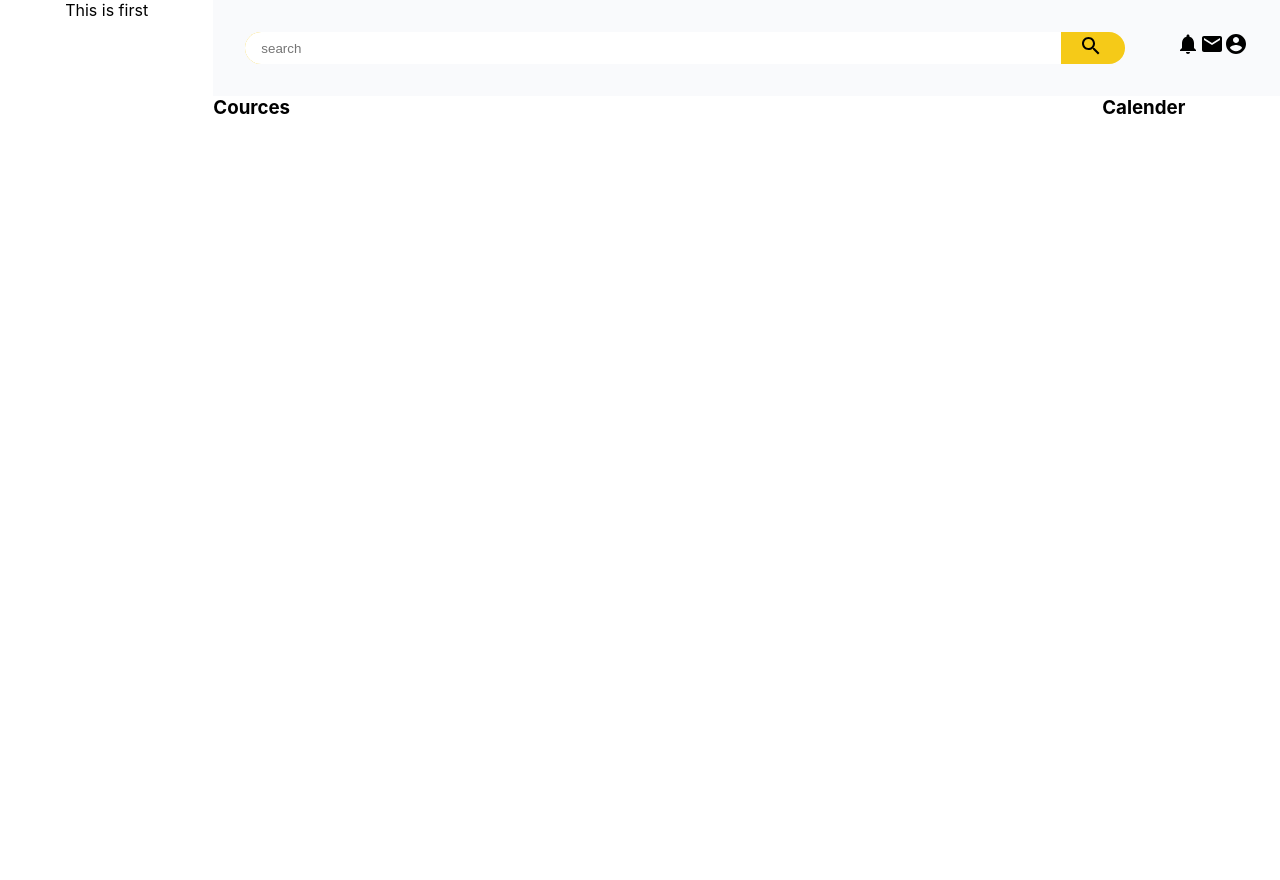
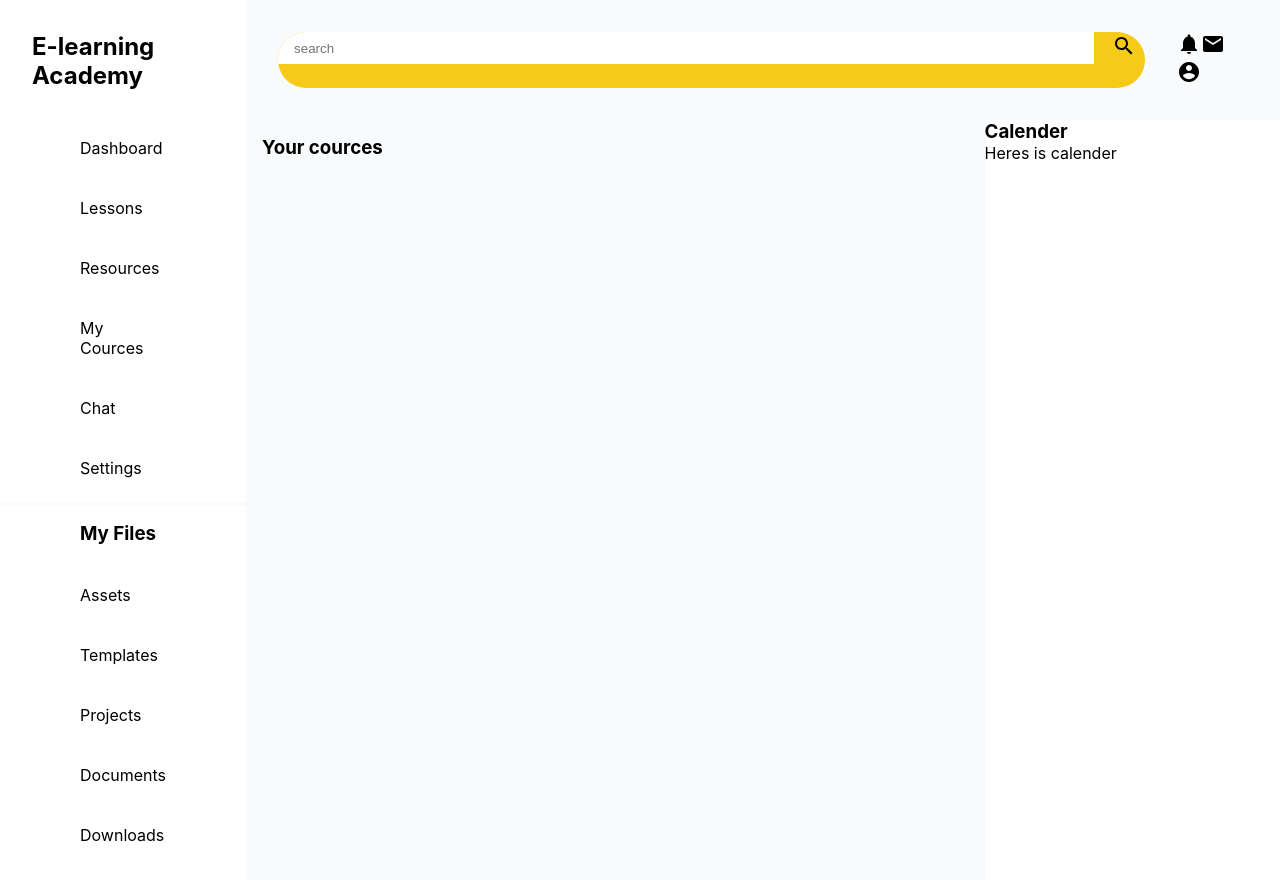
Before and after one commit to Bymax00x/-Bigbrackets_learn_react, a React (Create React App) app: page / in a window 1280 px wide. Shown: the top 880 px of the page. Built offline with nearby package versions, Linux system fonts and the light colour scheme.

Commit message:
adjuested css for leftsidebar

```diff
--- a/src/components/RightSidebar.js
+++ b/src/components/RightSidebar.js
@@ -4,6 +4,7 @@ const RightSidebar = () => {
   return (
     <div>
       <h1>Calender</h1>
+      <p> Heres is calender</p>
     </div>
   );
 };
--- /dev/null
+++ b/src/components/cources/Cources.css
@@ -0,0 +1,13 @@
+*,
+body,
+html {
+  margin: 0;
+  padding: 0;
+  font: 10px;
+}
+
+.cources {
+  background-color: #f9fafc;
+  height: 100vh;
+  padding: 1rem;
+}
--- /dev/null
+++ b/src/components/cources/Cources.js
@@ -0,0 +1,12 @@
+import React from "react";
+import "./Cources.css";
+
+const Cources = () => {
+  return (
+    <div className="cources">
+      <h1> Your cources</h1>
+    </div>
+  );
+};
+
+export default Cources;
--- a/src/components/home/Home.css
+++ b/src/components/home/Home.css
@@ -13,7 +13,6 @@ main {
 }
 .left {
   grid-area: box1;
-  text-align: center;
 }
 .right {
   grid-area: box2;
@@ -22,7 +21,7 @@ main {
 .articles {
   height: 100vh;
   display: grid;
-  grid-template-columns: 1fr 0.2fr;
+  grid-template-columns: 1fr 0.4fr;
   grid-template-areas: " box1 box2";
 }
 
--- a/src/components/home/Home.js
+++ b/src/components/home/Home.js
@@ -1,18 +1,22 @@
 import React from "react";
+import Cources from "../cources/Cources";
 import Header from "../header/Header";
+import LeftSidebar from "../leftSidebar/LeftSidebar";
 import RightSidebar from "../RightSidebar";
 import "./Home.css";
 
 const Home = () => {
   return (
     <main>
-      <section className="left">This is first</section>
+      <section className="left">
+        <LeftSidebar />
+      </section>
 
       <section className="right">
         <Header />
         <div className="articles">
           <article className="articles__cources">
-            <h1> Cources</h1>
+            <Cources />
           </article>
           <article className="articles__calender">
             <RightSidebar />
--- /dev/null
+++ b/src/components/leftSidebar/LeftSidebar.css
@@ -0,0 +1,28 @@
+*,
+body,
+html {
+  margin: 0;
+  padding: 0;
+  font: 10px;
+}
+.logo {
+  margin: 2rem;
+}
+
+.pages li,
+.files li {
+  list-style: none;
+  padding: 1rem 5rem 1.5rem 5rem;
+}
+.files {
+  border-top: 0.3rem solid #f9fafc;
+}
+.pages li a,
+.files li a {
+  text-decoration: none;
+  color: black;
+}
+
+.files h1 {
+  padding: 1rem 5rem 1.5rem 5rem;
+}
--- /dev/null
+++ b/src/components/leftSidebar/LeftSidebar.js
@@ -0,0 +1,56 @@
+import React from "react";
+import "./LeftSidebar.css";
+
+const LeftSidebar = () => {
+  return (
+    <div className="main">
+      <div className="logo">
+        <h1> E-learning Academy</h1>
+      </div>
+
+      <section className="pages">
+        <li>
+          <a href="#" className="active">
+            Dashboard
+          </a>
+        </li>
+
+        <li>
+          <a href="#">Lessons</a>
+        </li>
+        <li>
+          <a href="#">Resources</a>
+        </li>
+        <li>
+          <a href="#">My Cources</a>
+        </li>
+        <li>
+          <a href="#">Chat</a>
+        </li>
+        <li>
+          <a href="#">Settings</a>
+        </li>
+      </section>
+      <section className="files">
+        <h1> My Files</h1>
+        <li>
+          <a href="#">Assets</a>
+        </li>
+        <li>
+          <a href="#">Templates</a>
+        </li>
+        <li>
+          <a href="#">Projects</a>
+        </li>
+        <li>
+          <a href="#">Documents</a>
+        </li>
+        <li>
+          <a href="#">Downloads</a>
+        </li>
+      </section>
+    </div>
+  );
+};
+
+export default LeftSidebar;
```
Also changed, not shown: src/components/LeftSidebar.js (deleted, +0 -7 lines).
